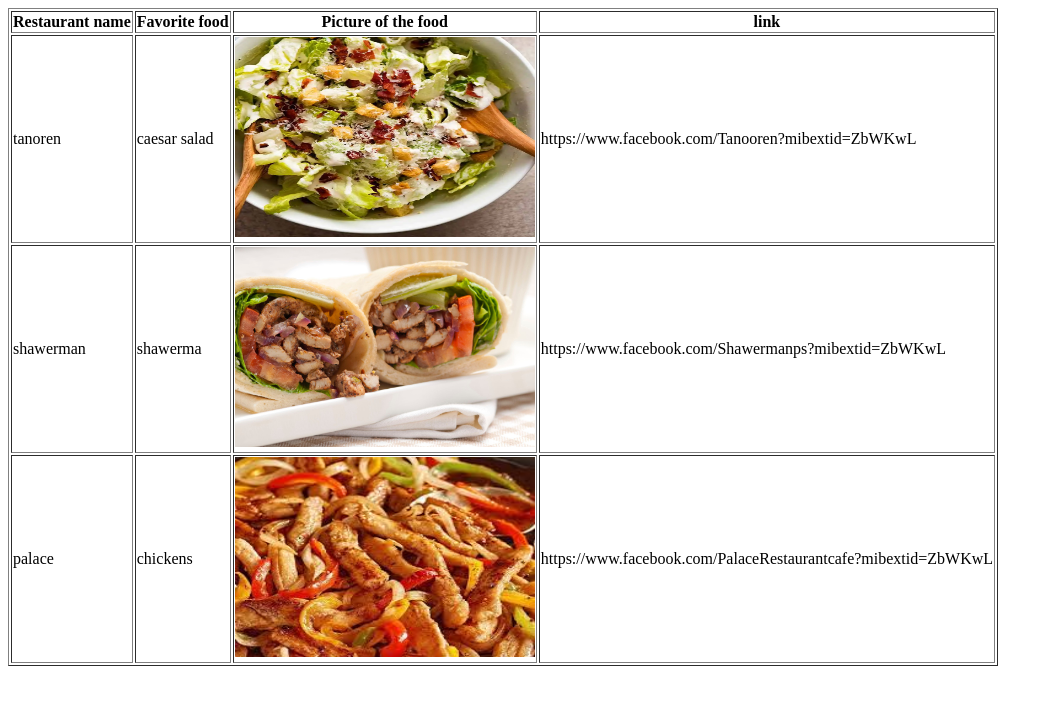
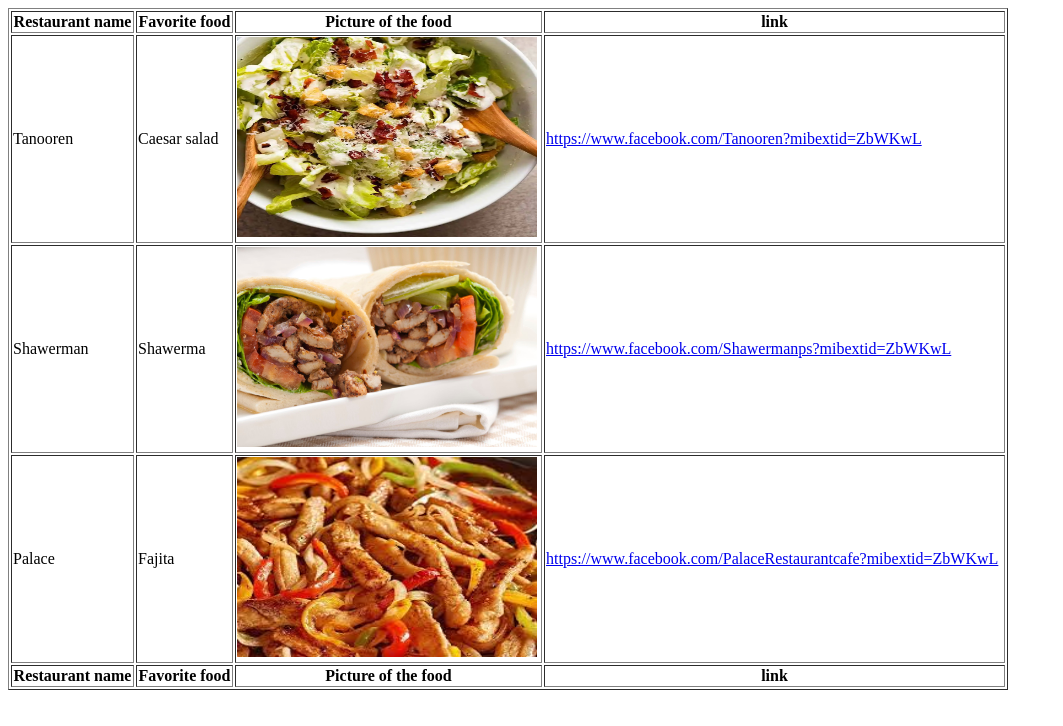
Before and after one commit to AseelImad8/challeng, a plain HTML site: page index.html in a window 1280 px wide. Shown: the whole page, without its empty margins (0-1063 px from the left). Drawn offline with Linux system fonts and the light colour scheme.

Commit message:
Add files via upload

```diff
--- a/index.html
+++ b/index.html
@@ -2,7 +2,7 @@
 <html>
 
 <head>
-    <table border="1">
+    <table border="1" width="1000px" height="500px">
         <thead>
             <tr>
                 <th>Restaurant name</th>
@@ -13,35 +13,46 @@
         </thead>
         <tbody>
             <tr>
-                <td>tanoren</td>
-                <td>caesar salad</td>
+                <td>Tanooren</td>
+                <td>Caesar salad</td>
                 <td>
                     <img
                     src="img/Caesar-Salad_7-SQ.webp"
                     width="300px"
                     height="200px"/>
                 </td>
-                <td>https://www.facebook.com/Tanooren?mibextid=ZbWKwL</td>
+                <td><a target="_blank" href="https://www.facebook.com/Tanooren?mibextid=ZbWKwL"> https://www.facebook.com/Tanooren?mibextid=ZbWKwL </a>
+                </td>
             </tr>
             <tr>
-                <td>shawerman</td>
-                <td>shawerma</td>
+                <td>Shawerman</td>
+                <td>Shawerma</td>
                 <td><img
                     src="img/licensed-image.jpg"
                     width="300px"
                     height="200px"/></td>
-                <td>https://www.facebook.com/Shawermanps?mibextid=ZbWKwL</td>
+                <td><a target="_blank" href="https://www.facebook.com/Shawermanps?mibextid=ZbWKwL"> https://www.facebook.com/Shawermanps?mibextid=ZbWKwL </a>
+                    </td>
             </tr>
             <tr>
-                <td>palace</td>
-                <td>chickens</td>
+                <td>Palace</td>
+                <td>Fajita</td>
                 <td><img
                     src="img/تنزيل.jpg"
                     width="300px"
                     height="200px"/></td>
-                <td>https://www.facebook.com/PalaceRestaurantcafe?mibextid=ZbWKwL</td>
+                <td><a target="_blank" href="https://www.facebook.com/PalaceRestaurantcafe?mibextid=ZbWKwL">  https://www.facebook.com/PalaceRestaurantcafe?mibextid=ZbWKwL</a>
+                   </td>
             </tr>
         </tbody>
+        <tfoot>
+            <tr>
+                <th>Restaurant name</th>
+                <th>Favorite food</th>
+                <th>Picture of the food</th>
+                <th>link</th>
+            </tr>
+        </tfoot>
     </table>
 </head>
 
```
